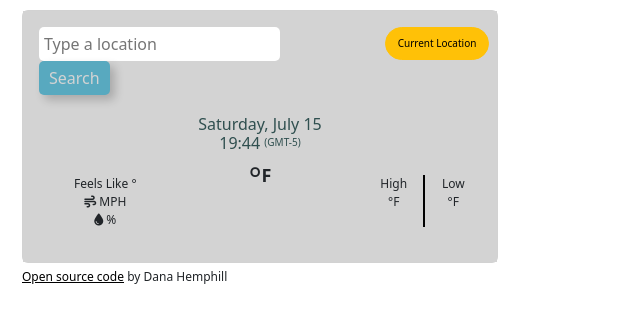
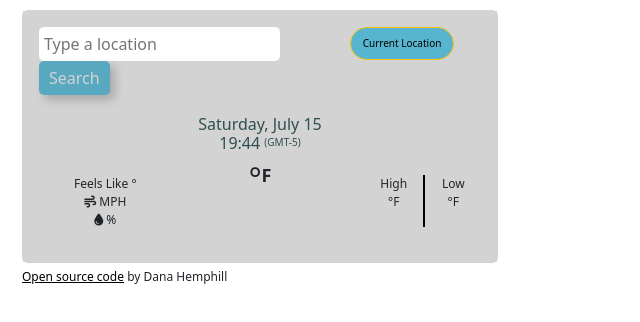
Before and after one commit to mrsdanah/SheCodes-Weather, a plain HTML site: page index.html in a window 1280 px wide. Shown: the whole page, without its empty margins (0-640 px from the left). Drawn offline with nearby package versions, Linux system fonts and the light colour scheme; no server answers.

Commit message:
Update styles.css

```diff
--- a/styles.css
+++ b/styles.css
@@ -144,6 +144,8 @@ a {
 
 #current {
   position: relative;
+   background-color: #57b5cf;
+  text-color: black
   left: 35px;
 }
 
```
